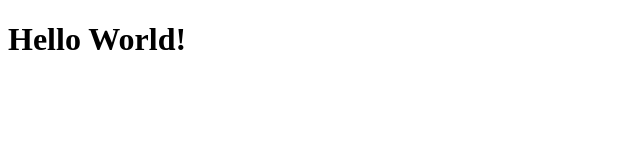
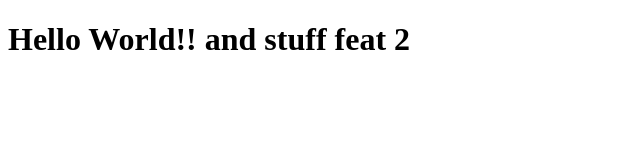
Before and after one commit to RobMooreVan/git-flow-practice, a plain HTML site: page index.html in a window 1280 px wide. Shown: the whole page, without its empty margins (0-640 px from the left). Drawn offline with Linux system fonts and the light colour scheme.

Commit message:
other stuff

```diff
--- a/index.html
+++ b/index.html
@@ -7,6 +7,6 @@
     <title>Document</title>
 </head>
 <body>
-    <h1>Hello World!</h1>
+    <h1>Hello World!! and stuff feat 2</h1>
 </body>
 </html>
```
